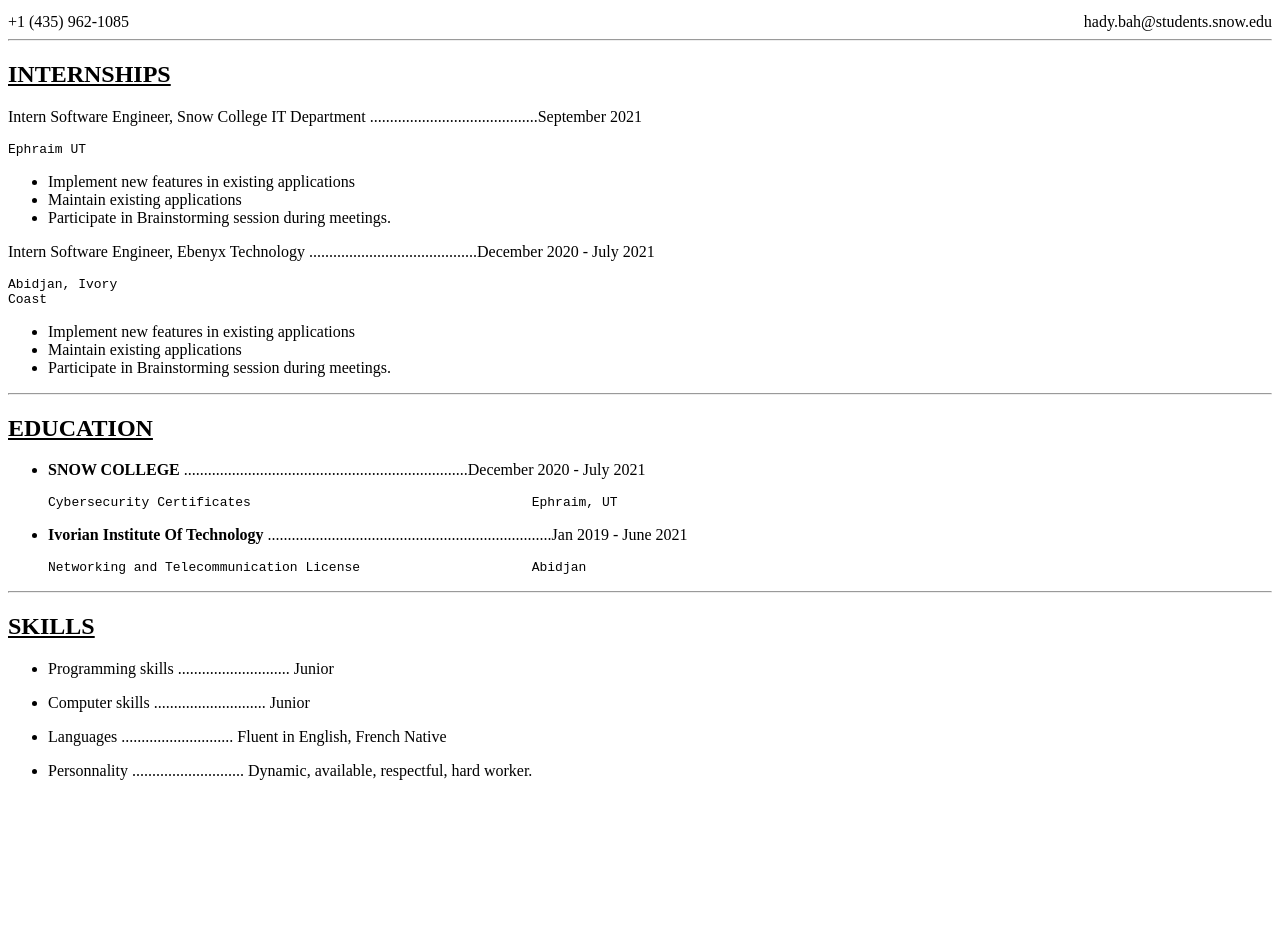
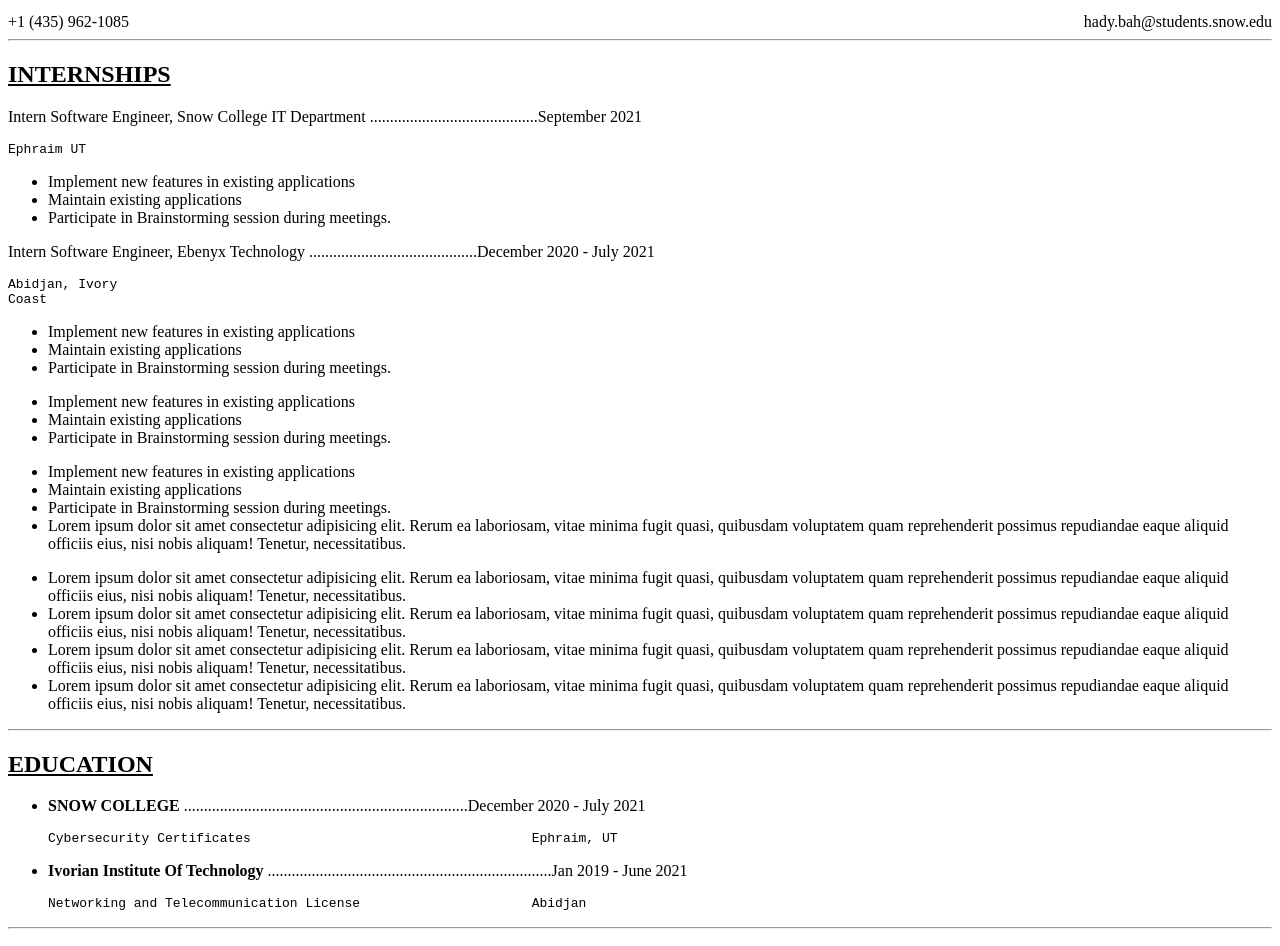
Before and after one commit to TheReal909/TheReal909.github.io, a plain HTML site: page resume/resume.html in a window 1280 px wide. Shown: the part 148-1094 px from the top of the page. Before the commit the page ends 944 px from the top, so only its background shows below. Drawn offline with Linux system fonts and the light colour scheme.

Commit message:
update resume

```diff
--- a/resume/resume.html
+++ b/resume/resume.html
@@ -2,10 +2,7 @@
 <html lang="en">
   <head>
     <meta charset="UTF-8" />
-    <meta
-      name="description"
-      content="Resume."
-    />
+    <meta name="description" content="Resume." />
     <meta name="viewport" content="width=device-width, initial-scale=1.0" />
     <title>Resume project</title>
     <style>
@@ -75,6 +72,57 @@ Coast </pre
               <li>Participate in Brainstorming session during meetings.</li>
             </ul>
           </div>
+
+          <div id="activity3">
+            <ul>
+              <li>Implement new features in existing applications</li>
+              <li>Maintain existing applications</li>
+              <li>Participate in Brainstorming session during meetings.</li>
+            </ul>
+          </div>
+
+          <div id="activity4">
+            <ul>
+              <li>Implement new features in existing applications</li>
+              <li>Maintain existing applications</li>
+              <li>Participate in Brainstorming session during meetings.</li>
+              <li>
+                Lorem ipsum dolor sit amet consectetur adipisicing elit. Rerum
+                ea laboriosam, vitae minima fugit quasi, quibusdam voluptatem
+                quam reprehenderit possimus repudiandae eaque aliquid officiis
+                eius, nisi nobis aliquam! Tenetur, necessitatibus.
+              </li>
+            </ul>
+          </div>
+
+          <div id="activity5">
+            <ul>
+              <li>
+                Lorem ipsum dolor sit amet consectetur adipisicing elit. Rerum
+                ea laboriosam, vitae minima fugit quasi, quibusdam voluptatem
+                quam reprehenderit possimus repudiandae eaque aliquid officiis
+                eius, nisi nobis aliquam! Tenetur, necessitatibus.
+              </li>
+              <li>
+                Lorem ipsum dolor sit amet consectetur adipisicing elit. Rerum
+                ea laboriosam, vitae minima fugit quasi, quibusdam voluptatem
+                quam reprehenderit possimus repudiandae eaque aliquid officiis
+                eius, nisi nobis aliquam! Tenetur, necessitatibus.
+              </li>
+              <li>
+                Lorem ipsum dolor sit amet consectetur adipisicing elit. Rerum
+                ea laboriosam, vitae minima fugit quasi, quibusdam voluptatem
+                quam reprehenderit possimus repudiandae eaque aliquid officiis
+                eius, nisi nobis aliquam! Tenetur, necessitatibus.
+              </li>
+              <li>
+                Lorem ipsum dolor sit amet consectetur adipisicing elit. Rerum
+                ea laboriosam, vitae minima fugit quasi, quibusdam voluptatem
+                quam reprehenderit possimus repudiandae eaque aliquid officiis
+                eius, nisi nobis aliquam! Tenetur, necessitatibus.
+              </li>
+            </ul>
+          </div>
         </div>
       </section>
       <hr />
```
